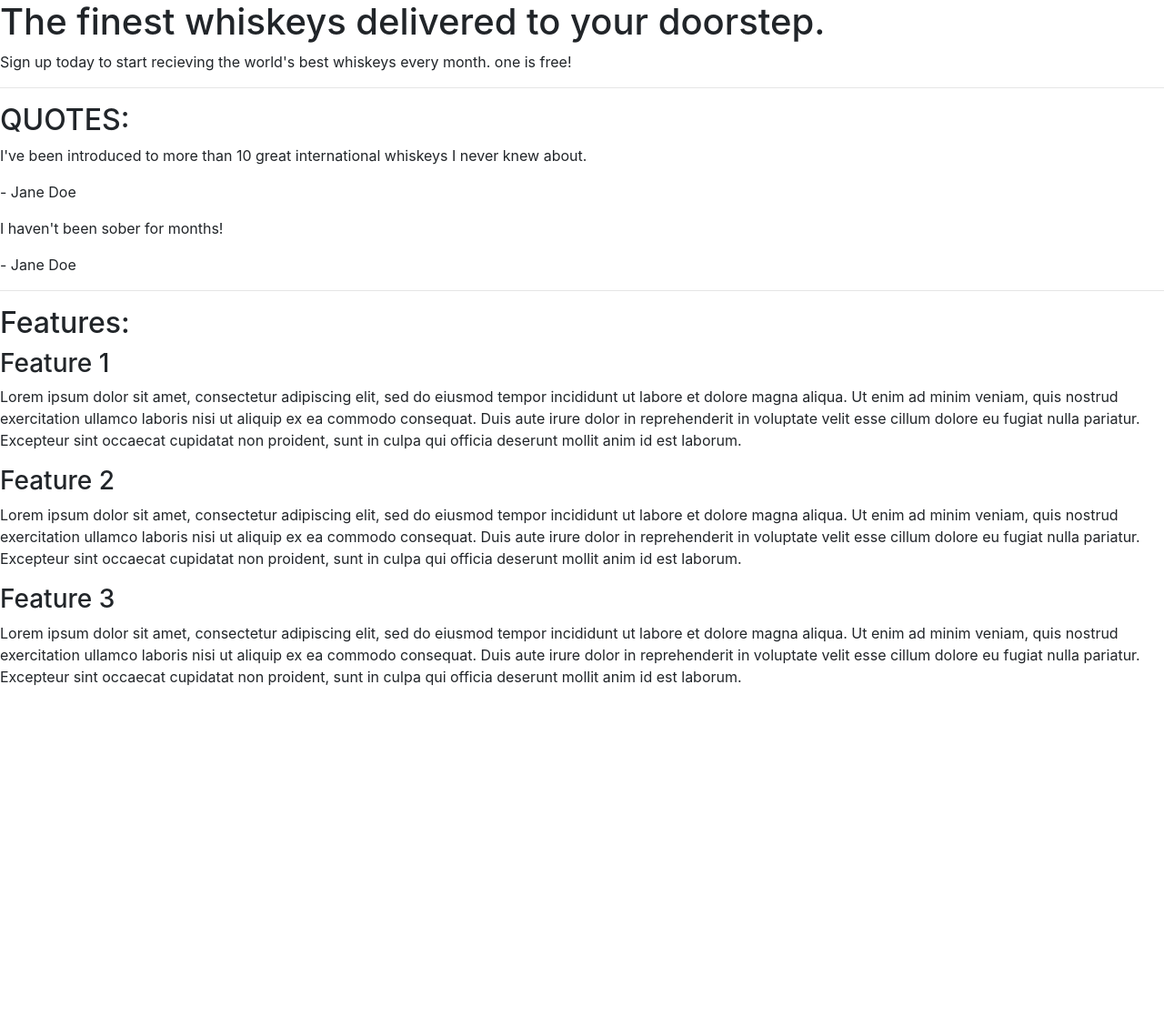
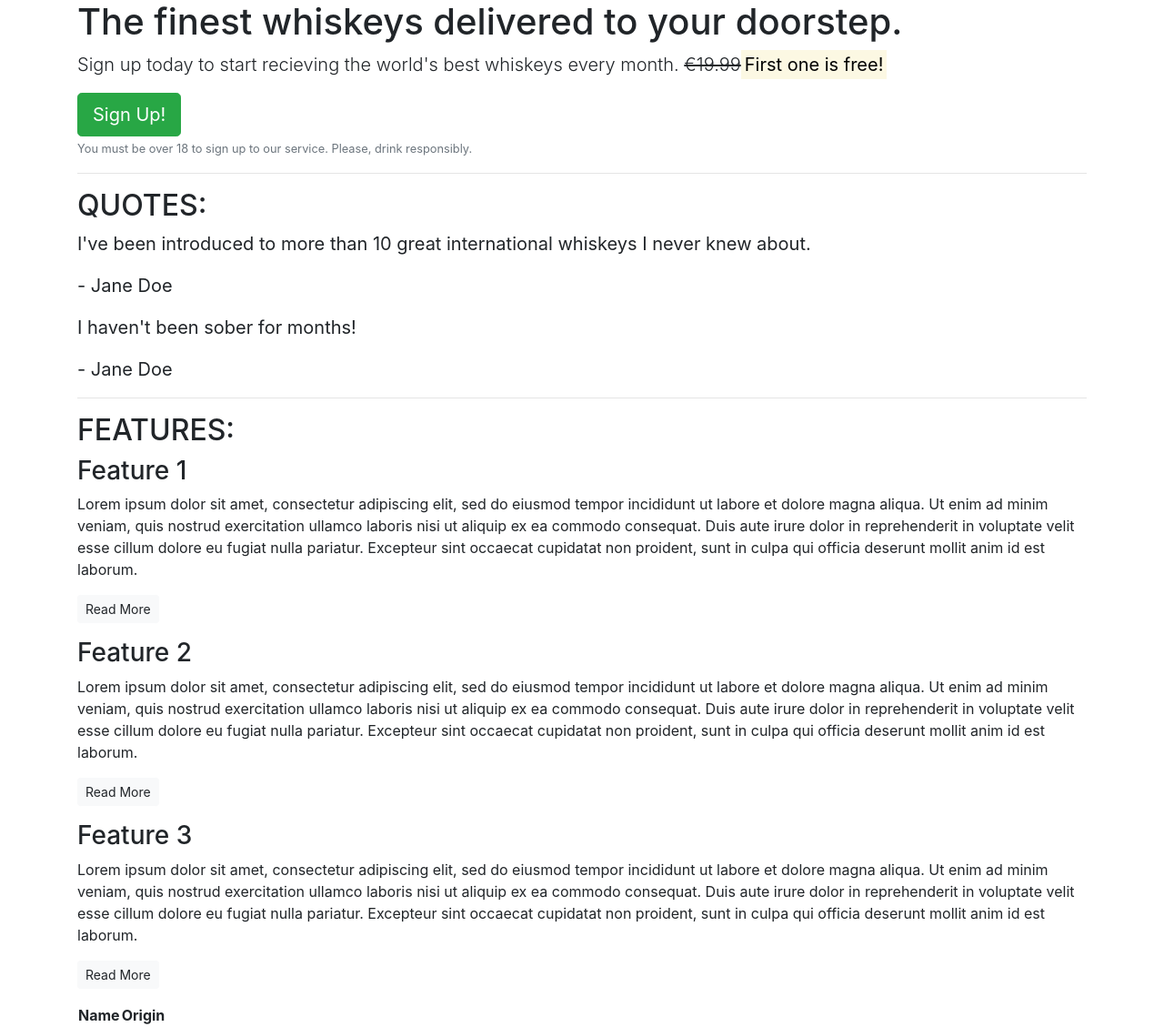
Before and after one commit to jakelashbrook/bootstrap-project, a plain HTML site: page index.html in a window 1280 px wide. Shown: the whole page at 91% size. Before the commit the page ends 800 px from the top, so only its background shows below. Drawn offline with nearby package versions, Linux system fonts and the light colour scheme.

Commit message:
Make Style changes using Bootstrap4

```diff
--- a/index.html
+++ b/index.html
@@ -8,12 +8,14 @@
     <script src="https://stackpath.bootstrapcdn.com/bootstrap/4.3.1/js/bootstrap.min.js" integrity="sha384-JjSmVgyd0p3pXB1rRibZUAYoIIy6OrQ6VrjIEaFf/nJGzIxFDsf4x0xIM+B07jRM" crossorigin="anonymous"></script>
 </head>
 <body>
-    <article class="container"></article>
+    <article class="container">
     <!-- Callout-->
     <section class="callout">
     <h1>The finest whiskeys delivered to your doorstep.</h1>
-    <p>Sign up today to start recieving the world's best whiskeys every month.
-    one is free!</p>
+    <p class="lead">Sign up today to start recieving the world's best whiskeys every month. <s>€19.99</s><strong><mark>First
+    one is free!</mark></strong></p>
+    <button class="btn btn-success btn-lg">Sign Up!</button>
+    <p class="text-muted"><small>You must be over 18 to sign up to our service. Please, drink responsibly.</small></p>
     </section>
     <!--.callout-->
     <hr>
@@ -22,21 +24,22 @@
     <!--Quotes-->
     <section class="quotes">
         <h2 class="text-uppercase">Quotes:</h2>
-        <div class="quote">
+        <blockquote class="blockquote">
             <p>I've been introduced to more than 10 great international whiskeys I never
             knew about.</p>
             <p>- Jane Doe</p>
-        </div>
-        <div class="quote">
+        </blockquote>
+
+        <blockquote class="blockquote">
             <p>I haven't been sober for months!</p>
             <p>- Jane Doe</p>
-        </div>
+        </blockquote>
     </section>
     <!--/.quotes-->
     <hr>
     <!--Features-->
     <section class="features">
-        <h2>Features:</h2>
+        <h2 class="text-uppercase">Features:</h2>
         <div class="feature">
             <h3>Feature 1</h3>
             <p>Lorem ipsum dolor sit amet, consectetur adipiscing elit, sed do
@@ -46,6 +49,7 @@
             voluptate velit esse cillum dolore eu fugiat nulla pariatur.
             Excepteur sint occaecat cupidatat non proident,
             sunt in culpa qui officia deserunt mollit anim id est laborum.</p>
+            <p><a class="btn btn-sm btn-light">Read More</a></p>
         </div>
 
         <div class="feature">
@@ -57,6 +61,7 @@
             in voluptate velit esse cillum dolore eu fugiat nulla pariatur.
             Excepteur sint occaecat cupidatat non proident,
             sunt in culpa qui officia deserunt mollit anim id est laborum.</p>
+            <p><a class="btn btn-sm btn-light">Read More</a></p>
         </div>
 
         <div class="feature">
@@ -68,7 +73,17 @@
             in voluptate velit esse cillum dolore eu fugiat nulla pariatur.
             Excepteur sint occaecat cupidatat non proident,
             sunt in culpa qui officia deserunt mollit anim id est laborum.</p>
+            <p><a class="btn btn-sm btn-light">Read More</a></p>
         </div>
+    </section>
+
+    <section class="monthly-favorites">
+        <table>
+        <tr>
+        <th>Name</th>
+        <th>Origin</th>
+        </tr>
+        </table>
     </section>
 
 </body>
```
